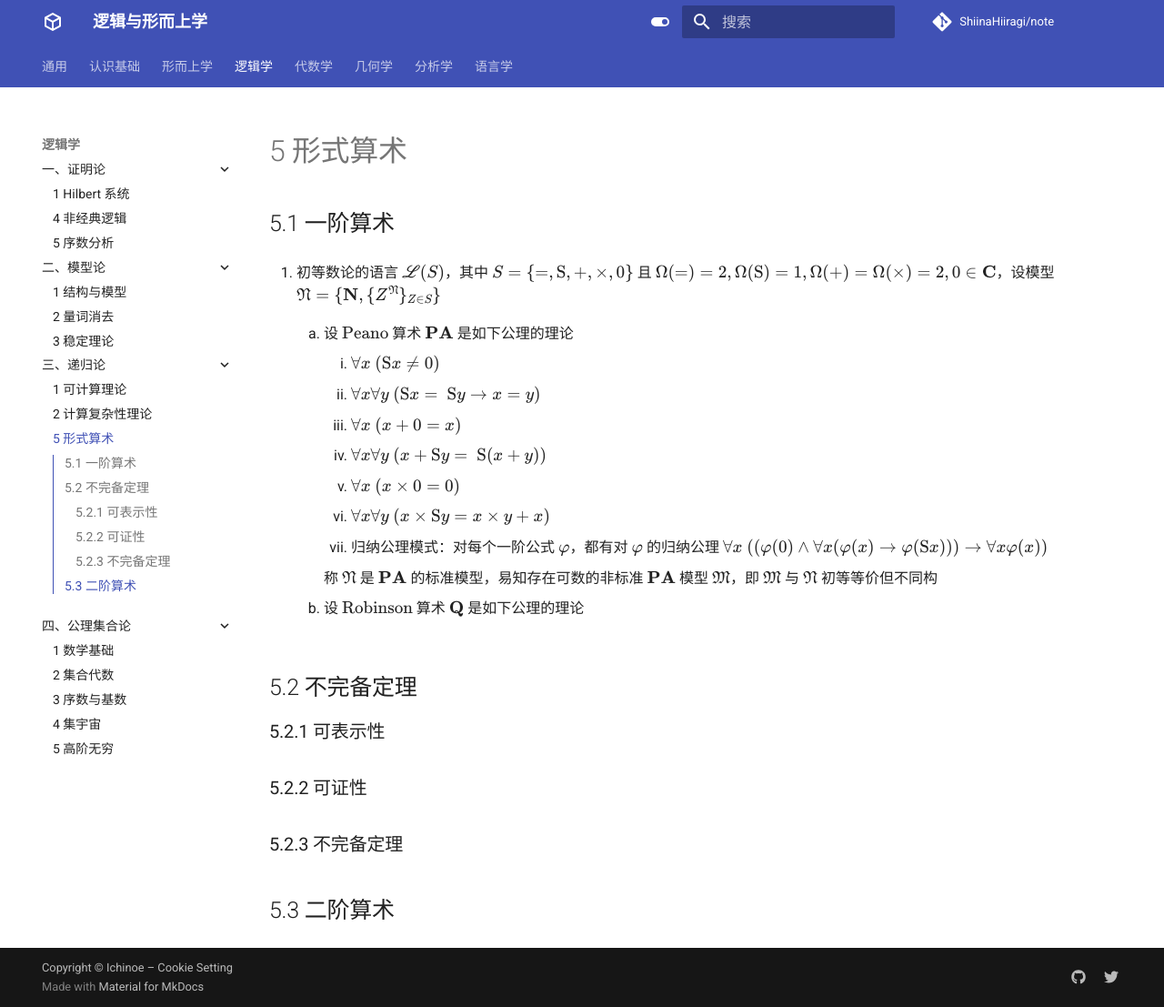
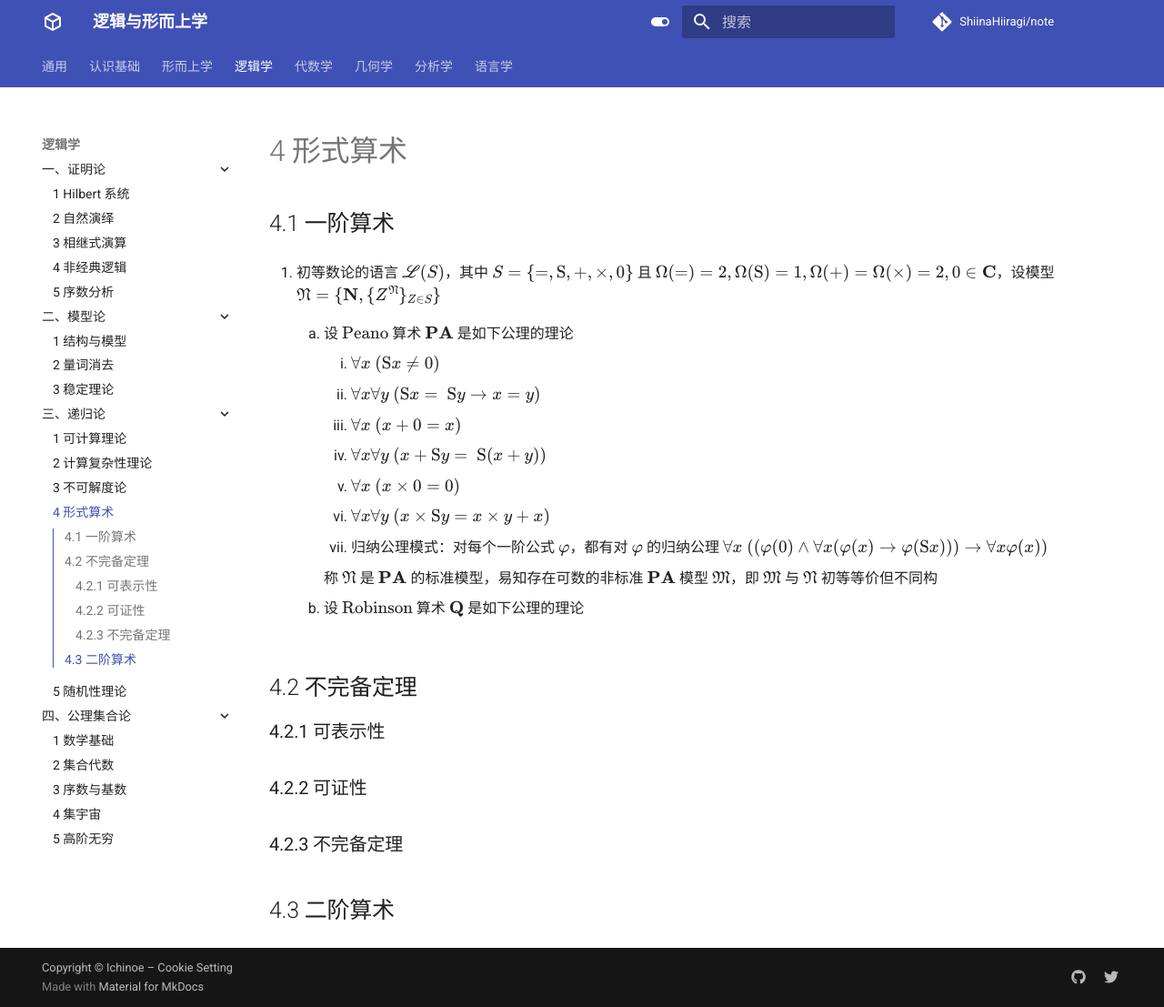
Before and after one commit to ShiinaHiiragi/note, an MkDocs documentation site: the page built from docs/logic/rec/arith.md, in a window 1280 px wide and 1107 px high. Shown: the whole window at 91% size. Built offline with MkDocs 1.6.1 and Material for MkDocs 9.7.7, drawn with Linux system fonts in a browser that asks for light colours; comment, search, counter and statistics services are not loaded.

Commit message:
whole logic toc

```diff
--- /dev/null
+++ b/docs/logic/prf/nat.md
@@ -0,0 +1,7 @@
+# 2 自然演绎
+
+## 2.1 Fitch 式自然演绎
+
+## 2.2 Gentzen 式自然演绎
+
+## 2.3 正规化与完全性
--- /dev/null
+++ b/docs/logic/prf/seq.md
@@ -0,0 +1 @@
+# 3 相继式演算
--- a/docs/logic/rec/arith.md
+++ b/docs/logic/rec/arith.md
@@ -1,6 +1,6 @@
-# 5 形式算术
+# 4 形式算术
 
-## 5.1 一阶算术
+## 4.1 一阶算术
 1. 初等数论的语言 $\mathscr L(S)$，其中 $S = \{=, \mathrm{S}, +, \times, 0\}$ 且 $\Omega(=) = 2, \Omega(\mathrm{S}) = 1, \Omega(+) = \Omega(\times) = 2, 0 \in \mathbf C$，设模型 $\mathfrak N = \{\mathbf N, \{Z^{\mathfrak N}\}_{Z \in S}\}$
     1. 设 $\text{Peano}$ 算术 $\mathbf{PA}$ 是如下公理的理论
         1. $\forall x \ (\mathrm{S} x \not = 0)$
@@ -15,11 +15,11 @@
 
     2. 设 $\text{Robinson}$ 算术 $\mathbf{Q}$ 是如下公理的理论
 
-## 5.2 不完备定理
-### 5.2.1 可表示性
+## 4.2 不完备定理
+### 4.2.1 可表示性
 
-### 5.2.2 可证性
+### 4.2.2 可证性
 
-### 5.2.3 不完备定理
+### 4.2.3 不完备定理
 
-## 5.3 二阶算术
+## 4.3 二阶算术
--- a/mkdocs.yml
+++ b/mkdocs.yml
@@ -147,8 +147,8 @@ nav:
   - 逻辑学:
     - 一、证明论:
       - 1 Hilbert 系统: logic/prf/hilbert.md
-      # - 2 自然演绎: logic/prf/nat.md
-      # - 3 相继式演算: logic/prf/seq.md
+      - 2 自然演绎: logic/prf/nat.md
+      - 3 相继式演算: logic/prf/seq.md
       - 4 非经典逻辑: logic/prf/ncl.md
       - 5 序数分析: logic/prf/ord.md
     - 二、模型论:
@@ -158,7 +158,9 @@ nav:
     - 三、递归论:
       - 1 可计算理论: logic/rec/calc.md
       - 2 计算复杂性理论: logic/rec/cplx.md
-      - 5 形式算术: logic/rec/arith.md
+      - 3 不可解度论: logic/rec/dou.md
+      - 4 形式算术: logic/rec/arith.md
+      - 5 随机性理论: logic/rec/rand.md
     - 四、公理集合论:
       - 1 数学基础: logic/set/zfc.md
       - 2 集合代数: logic/set/alg.md
```
Also changed, not shown: docs/alg/mod/ltt.md (+5 -4 lines), docs/intro/toc.md (+1 -1 lines), docs/logic/rec/calc.md (+0 -35 lines), docs/logic/rec/dou.md (added, +43 -0 lines), docs/logic/rec/rand.md (added, +10 -0 lines), docs/logic/set/card.md (+1 -1 lines).
